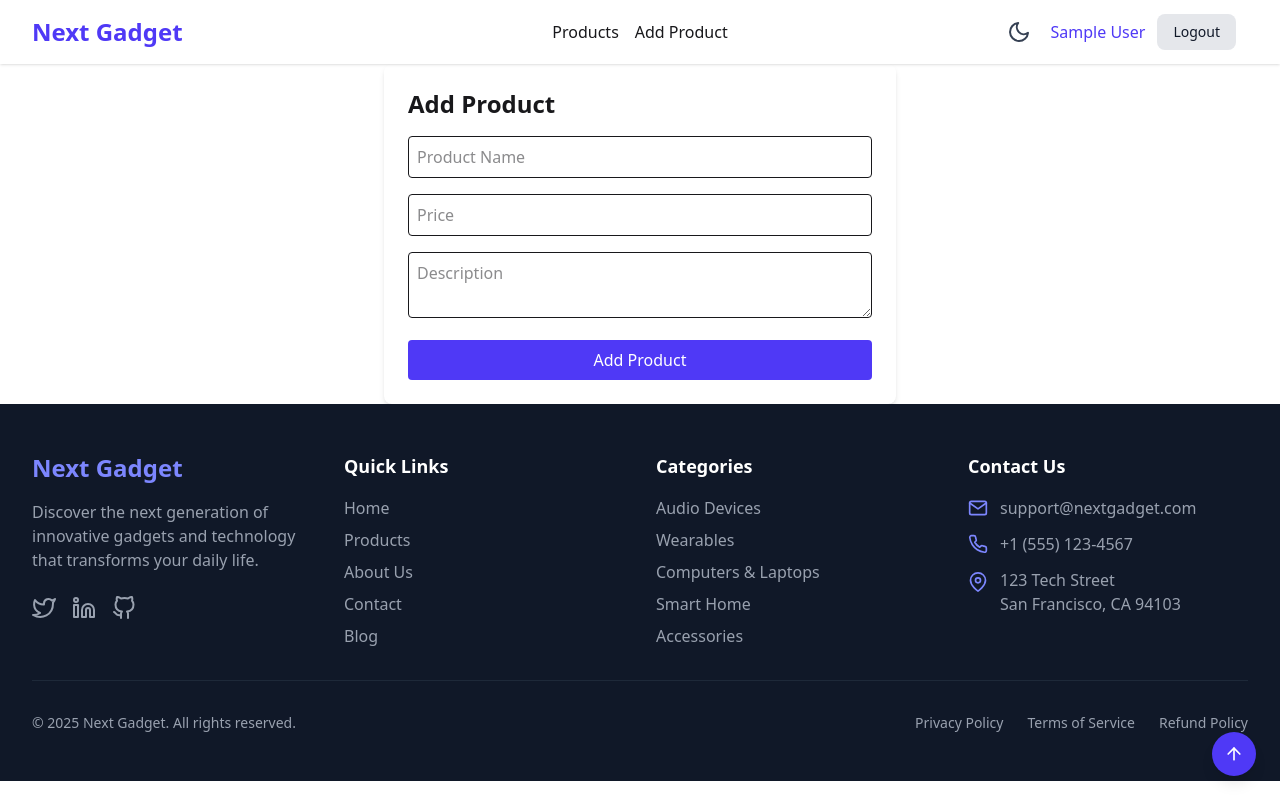
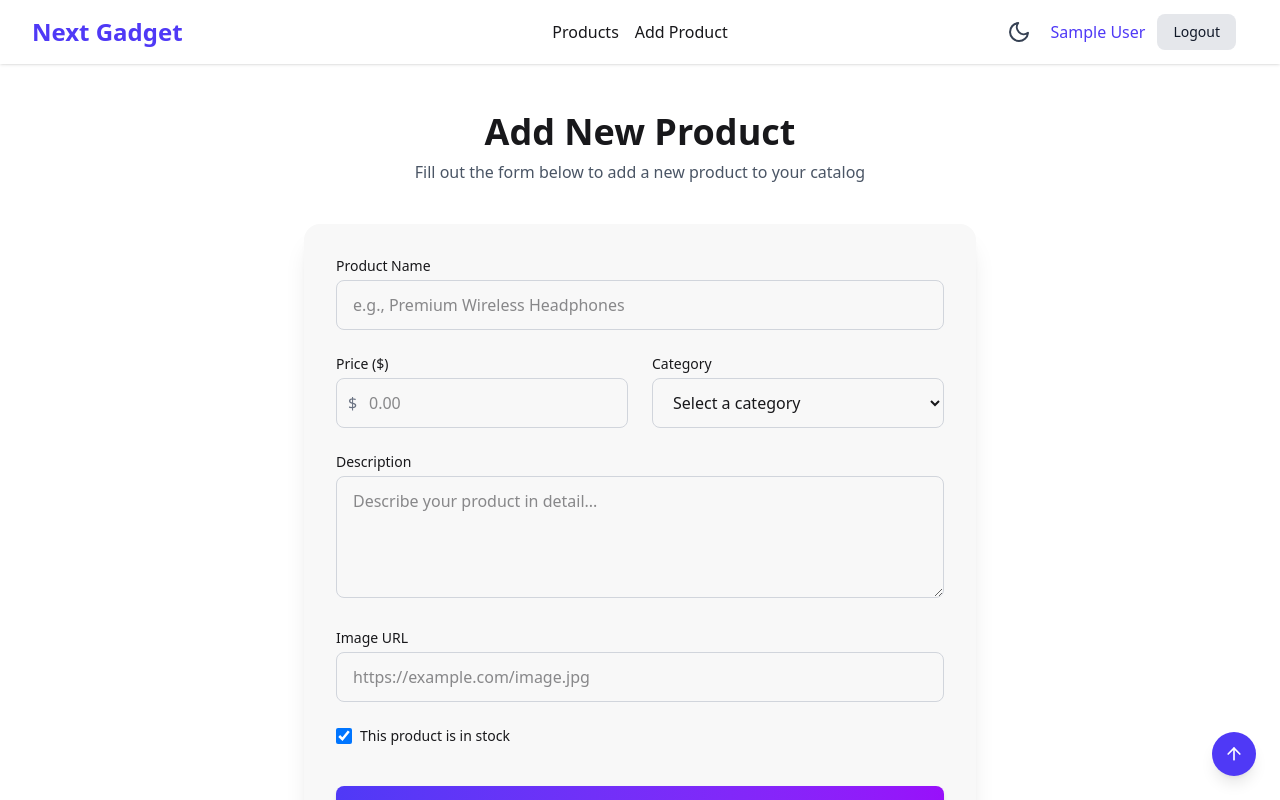
Before and after one commit to fuadhasan05/next-gadget, a Next.js app: page /dashboard/add-product in a window 1280 px wide. Shown: the top 800 px of the page. Built offline with nearby package versions, Linux system fonts and the light colour scheme; no server answers; sample sign-in values are in the browser's storage.

Commit message:
update add-product page

```diff
--- a/src/app/dashboard/add-product/page.jsx
+++ b/src/app/dashboard/add-product/page.jsx
@@ -2,6 +2,7 @@
 import { useSession } from "next-auth/react";
 import { redirect } from "next/navigation";
 import { useState } from "react";
+import toast from "react-hot-toast";
 
 export default function AddProductPage() {
   const { data: session, status } = useSession();
@@ -10,15 +11,24 @@ export default function AddProductPage() {
     name: "",
     price: "",
     description: "",
+    category: "",
+    inStock: true,
+    images: ""
   });
 
   // If not logged in → redirect
-  if (status === "loading") return <p className="p-4">Loading...</p>;
+  if (status === "loading") return <div className="min-h-screen flex items-center justify-center">
+    <div className="animate-spin rounded-full h-12 w-12 border-t-2 border-b-2 border-indigo-600"></div>
+  </div>;
   if (!session) redirect("/login");
 
   // Handle input
   const handleChange = (e) => {
-    setForm({ ...form, [e.target.name]: e.target.value });
+    const { name, value, type, checked } = e.target;
+    setForm({
+      ...form,
+      [name]: type === 'checkbox' ? checked : value
+    });
   };
 
   // Submit form
@@ -34,57 +44,165 @@ export default function AddProductPage() {
       });
 
       if (res.ok) {
-        alert("Product added successfully!");
-        setForm({ name: "", price: "", description: "" });
+        toast.success("Product added successfully!");
+        setForm({
+          name: "",
+          price: "",
+          description: "",
+          category: "",
+          inStock: true,
+          images: ""
+        });
       } else {
         const error = await res.json();
-        alert(error.message || "Failed to add product");
+        toast.error(error.message || "Failed to add product");
       }
     } catch (err) {
       console.error(err);
-      alert("Something went wrong");
+      toast.error("Something went wrong");
     } finally {
       setLoading(false);
     }
   };
 
   return (
-    <div className="max-w-lg mx-auto p-6 bg-white shadow-md rounded-lg">
-      <h1 className="text-2xl font-bold mb-4">Add Product</h1>
-      <form onSubmit={handleSubmit} className="space-y-4">
+    <div className="min-h-screen bg-base-100 py-12 px-4 sm:px-6 lg:px-8">
+      <div className="max-w-2xl mx-auto">
+        <div className="text-center mb-10">
+          <h1 className="text-3xl md:text-4xl font-bold mb-2">Add New Product</h1>
+          <p className="text-gray-600">Fill out the form below to add a new product to your catalog</p>
+        </div>
+
+        <div className="bg-base-200 shadow-xl rounded-2xl p-6 sm:p-8">
+          <form onSubmit={handleSubmit} className="space-y-6">
+            <div>
+              <label htmlFor="name" className="block text-sm font-medium  mb-1">
+                Product Name
+              </label>
               <input
                 type="text"
+                id="name"
                 name="name"
-          placeholder="Product Name"
+                placeholder="e.g., Premium Wireless Headphones"
                 value={form.name}
                 onChange={handleChange}
-          className="w-full p-2 border rounded"
+                className="w-full px-4 py-3 border border-gray-300 rounded-lg focus:ring-2 focus:ring-indigo-500 focus:border-indigo-500 transition"
                 required
               />
+            </div>
+
+            <div className="grid grid-cols-1 sm:grid-cols-2 gap-6">
+              <div>
+                <label htmlFor="price" className="block text-sm font-medium  mb-1">
+                  Price ($)
+                </label>
+                <div className="relative">
+                  <div className="absolute inset-y-0 left-0 pl-3 flex items-center pointer-events-none">
+                    <span className="text-gray-500">$</span>
+                  </div>
                   <input
                     type="number"
+                    id="price"
                     name="price"
-          placeholder="Price"
+                    placeholder="0.00"
+                    min="0"
+                    step="0.01"
                     value={form.price}
                     onChange={handleChange}
-          className="w-full p-2 border rounded"
+                    className="w-full pl-8 pr-4 py-3 border border-gray-300 rounded-lg focus:ring-2 focus:ring-indigo-500 focus:border-indigo-500 transition"
                     required
                   />
+                </div>
+              </div>
+
+              <div>
+                <label htmlFor="category" className="block text-sm font-medium  mb-1">
+                  Category
+                </label>
+                <select
+                  id="category"
+                  name="category"
+                  value={form.category}
+                  onChange={handleChange}
+                  className="w-full px-4 py-3 border border-gray-300 rounded-lg focus:ring-2 focus:ring-indigo-500 focus:border-indigo-500 transition"
+                >
+                  <option value="">Select a category</option>
+                  <option value="electronics">Electronics</option>
+                  <option value="clothing">Clothing</option>
+                  <option value="home">Home & Kitchen</option>
+                  <option value="books">Books</option>
+                  <option value="beauty">Beauty</option>
+                  <option value="sports">Sports & Outdoors</option>
+                </select>
+              </div>
+            </div>
+
+            <div>
+              <label htmlFor="description" className="block text-sm font-medium  mb-1">
+                Description
+              </label>
               <textarea
+                id="description"
                 name="description"
-          placeholder="Description"
+                rows={4}
+                placeholder="Describe your product in detail..."
                 value={form.description}
                 onChange={handleChange}
-          className="w-full p-2 border rounded"
+                className="w-full px-4 py-3 border border-gray-300 rounded-lg focus:ring-2 focus:ring-indigo-500 focus:border-indigo-500 transition"
               />
+            </div>
+
+            <div>
+              <label htmlFor="images" className="block text-sm font-medium  mb-1">
+                Image URL
+              </label>
+              <input
+                type="url"
+                id="images"
+                name="images"
+                placeholder="https://example.com/image.jpg"
+                value={form.images}
+                onChange={handleChange}
+                className="w-full px-4 py-3 border border-gray-300 rounded-lg focus:ring-2 focus:ring-indigo-500 focus:border-indigo-500 transition"
+              />
+            </div>
+
+            <div className="flex items-center">
+              <input
+                type="checkbox"
+                id="inStock"
+                name="inStock"
+                checked={form.inStock}
+                onChange={handleChange}
+                className="h-4 w-4 text-indigo-600 focus:ring-indigo-500 border-gray-300 rounded"
+              />
+              <label htmlFor="inStock" className="ml-2 block text-sm ">
+                This product is in stock
+              </label>
+            </div>
+
+            <div className="pt-4">
               <button
                 type="submit"
                 disabled={loading}
-          className="w-full bg-indigo-600 text-white py-2 rounded hover:bg-indigo-700"
+                className="w-full py-3 px-4 bg-gradient-to-r from-indigo-600 to-purple-600 text-white font-medium rounded-lg shadow-md hover:from-indigo-700 hover:to-purple-700 focus:outline-none focus:ring-2 focus:ring-offset-2 focus:ring-indigo-500 disabled:opacity-70 transition flex items-center justify-center"
               >
-          {loading ? "Adding..." : "Add Product"}
+                {loading ? (
+                  <>
+                    <svg className="animate-spin -ml-1 mr-3 h-5 w-5 text-white" xmlns="http://www.w3.org/2000/svg" fill="none" viewBox="0 0 24 24">
+                      <circle className="opacity-25" cx="12" cy="12" r="10" stroke="currentColor" strokeWidth="4"></circle>
+                      <path className="opacity-75" fill="currentColor" d="M4 12a8 8 0 018-8V0C5.373 0 0 5.373 0 12h4zm2 5.291A7.962 7.962 0 014 12H0c0 3.042 1.135 5.824 3 7.938l3-2.647z"></path>
+                    </svg>
+                    Adding Product...
+                  </>
+                ) : (
+                  "Add Product"
+                )}
               </button>
+            </div>
           </form>
+        </div>
+      </div>
     </div>
   );
 }
```
Lines whose indentation alone changed are shown as unchanged.
